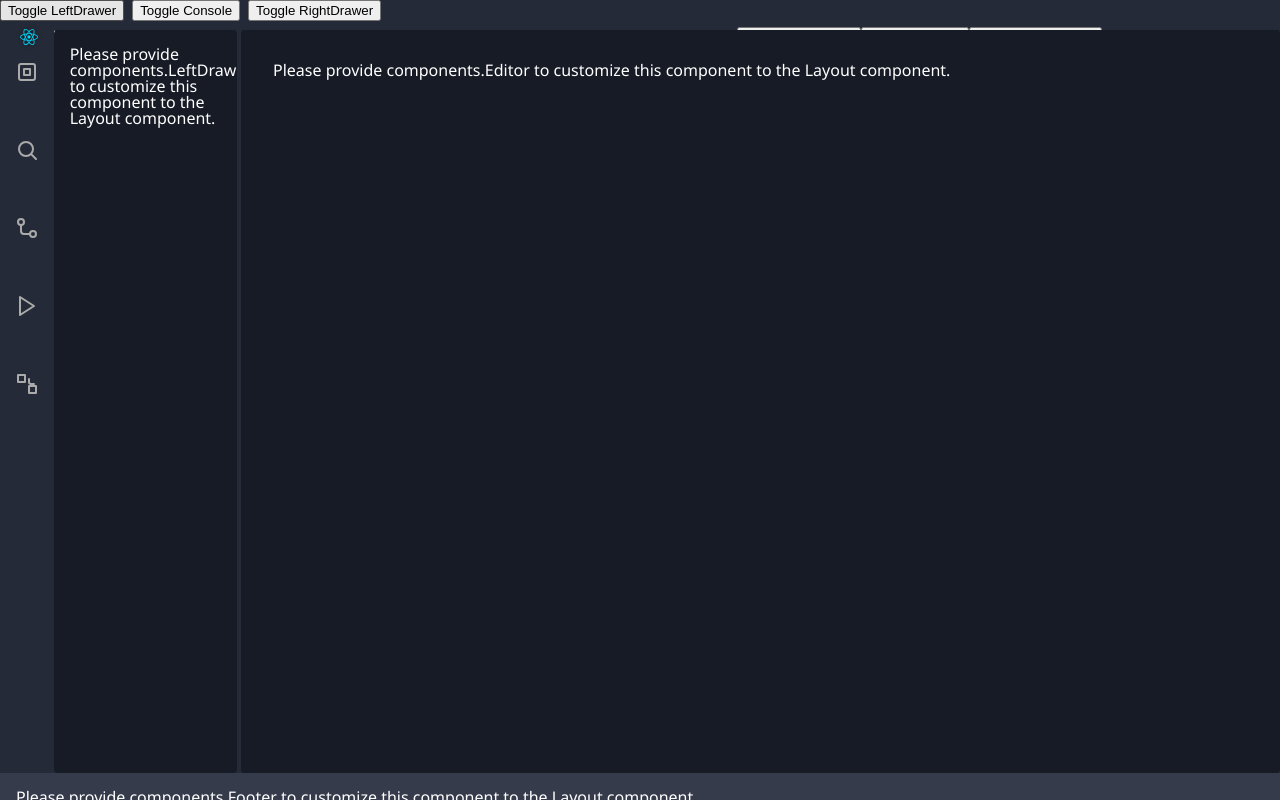
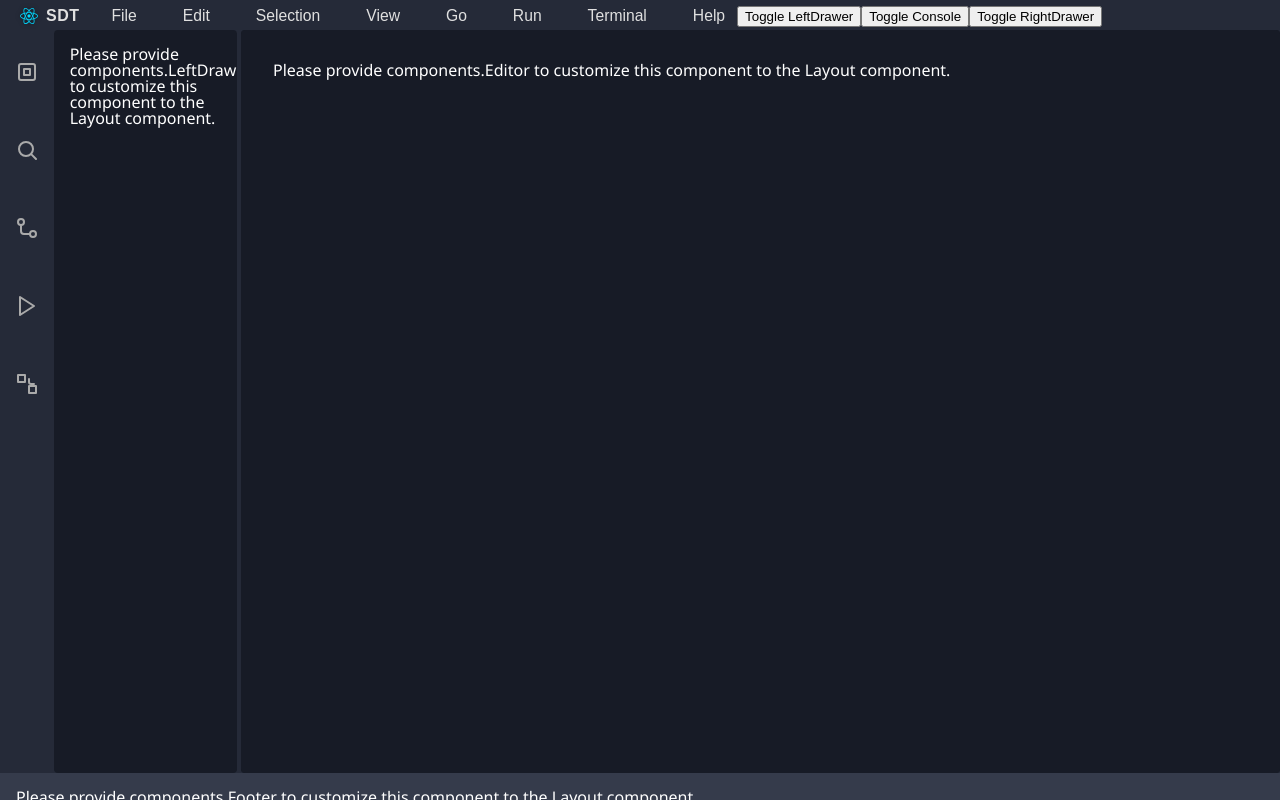
Before and after one commit to jhasselbring/sdt, a React (Vite) app: page / in a window 1280 px wide. Built offline with nearby package versions, Linux system fonts and the light colour scheme.

Commit message:
Refactor Layout component to improve structure and readability; consolidate drawer handling and update comments for clarity

```diff
--- a/src/renderer/components/Layout.jsx
+++ b/src/renderer/components/Layout.jsx
@@ -9,10 +9,8 @@ import {
     Panel,
     PanelResizeHandle,
 } from 'react-resizable-panels';
-// Import AppContext
-import { useAppContext } from '../context/AppContext';
 
-// Layout constants for sizing and colors
+// Layout constants
 const headerHeight = 56;
 const footerHeight = 31;
 const navWidth = 56;
@@ -20,7 +18,7 @@ const mainHeight = `calc(100vh - ${headerHeight}px - ${footerHeight}px)`;
 const appBackgroundColor = '#252a38';
 const appSectionBackgroundColor = '#171b26';
 
-// Styled-components for each layout section
+// Styled layout containers
 const StyledContainer = styled.div`
   background-color: ${appBackgroundColor};
 `;
@@ -44,6 +42,8 @@ const StyledNav = styled.nav`
   color: white;
   width: ${navWidth}px;
 `;
+
+// Panel wrappers
 const PanelWrapper = styled.div`
   height: 100%;
   background-color: inherit;
@@ -51,6 +51,9 @@ const PanelWrapper = styled.div`
   border-radius: 4px;
 `;
 const LeftDrawer = styled(PanelWrapper)`
+  background-color: ${appSectionBackgroundColor};
+`;
+const RightDrawer = styled(PanelWrapper)`
   background-color: ${appSectionBackgroundColor};
 `;
 const EditorArea = styled(PanelWrapper)`
@@ -72,9 +75,8 @@ const ConsolePanel = styled.div`
   color: white;
   height: 100%;
 `;
-const RightDrawer = styled(PanelWrapper)`
-  background-color: ${appSectionBackgroundColor};
-`;
+
+// Resize handles
 const HorizontalResizeHandle = styled(PanelResizeHandle)`
   background-color: #252a38;
   cursor: col-resize;
@@ -92,14 +94,8 @@ const VerticalResizeHandle = styled(PanelResizeHandle)`
   }
 `;
 
-/**
- * Renders a section component by name, with optional styles if defined in layoutConfig.components.styles.
- * @param {object} components - The components object from layoutConfig.
- * @param {string} section - The section/component name (e.g., 'Header', 'Nav').
- * @returns {JSX.Element} The rendered section or a fallback message.
- */
+// Utility: Render a layout section by name
 function renderSection(components, section) {
-    console.log(components); // For debugging: shows what components are available
   const SectionComponent = components?.[section];
   const sectionStyles = components?.styles?.[section];
   if (!SectionComponent) {
@@ -109,22 +105,24 @@ function renderSection(components, section) {
       </div>
     );
   }
-    // Pass style prop if defined for this section
-    return (
-        <SectionComponent {...(sectionStyles ? { style: sectionStyles } : {})} />
-    );
+  return <SectionComponent {...(sectionStyles ? { style: sectionStyles } : {})} />;
 }
 
 /**
- * Main Layout component for the app. Handles header, nav, drawers, editor, and console areas.
- * Accepts a layoutConfig prop to inject custom components and styles for each section.
+ * Layout Component
+ * @param layoutConfig - object containing custom components and styles
+ * @param drawerState - object with booleans for leftDrawer, rightDrawer, and console visibility
+ * @param onToggleLeftDrawer - toggle callback
+ * @param onToggleRightDrawer - toggle callback
+ * @param onToggleConsole - toggle callback
  */
-function Layout({ layoutConfig = {} }) {
+function Layout({
+  layoutConfig = {},
+  drawerState = { isLeftDrawerOpen: false, isRightDrawerOpen: false, isConsoleOpen: false }
+}) {
   const [defaultLayout, setDefaultLayout] = useState(undefined);
   const storageKey = 'editor-panel-layout';
-    // Log the components for debugging
-    console.log(layoutConfig.components);
-    // Restore layout from localStorage if available
+
   useEffect(() => {
     const saved = localStorage.getItem(storageKey);
     if (saved) {
@@ -136,51 +134,38 @@ function Layout({ layoutConfig = {} }) {
     }
   }, []);
 
-    // Save panel layout to localStorage
   const handleSaveLayout = (sizes) => {
     localStorage.setItem(storageKey, JSON.stringify(sizes));
   };
 
-    // Use context for toggling drawers/console
-    const { state, toggleLeftDrawer, toggleRightDrawer, toggleConsole } = useAppContext();
-    const drawerState = state.componentSections.state;
-
   return (
     <StyledContainer style={layoutConfig?.components?.styles?.Container} data-name="Container">
-            {/* Header section, with optional custom styles */}
       <StyledHeader style={layoutConfig?.components?.styles?.Header} data-name="Header">
-                {/* Demo toggle buttons */}
-                <div style={{ display: 'flex', gap: '8px', alignItems: 'center' }}>
-                  <button onClick={toggleLeftDrawer}>Toggle LeftDrawer</button>
-                  <button onClick={toggleConsole}>Toggle Console</button>
-                  <button onClick={toggleRightDrawer}>Toggle RightDrawer</button>
-                </div>
+
         {renderSection(layoutConfig?.components, 'Header')}
       </StyledHeader>
 
       <StyledMain style={layoutConfig?.components?.styles?.Main} data-name="Main">
-                {/* Navigation section */}
         <StyledNav style={layoutConfig?.components?.styles?.Nav} data-name="Nav">
           {renderSection(layoutConfig?.components, 'Nav')}
         </StyledNav>
-                {/* Main panel group: left drawer, editor, console, right drawer */}
+
         <PanelGroup
           direction="horizontal"
           autoSaveId="main-panels"
           onLayout={handleSaveLayout}
         >
-                    {/* Left drawer section */}
           {drawerState.isLeftDrawerOpen && (
+            <>
               <Panel minSize={1} defaultSize={15}>
                 <LeftDrawer style={layoutConfig?.components?.styles?.LeftDrawer} data-name="LeftDrawer">
                   {renderSection(layoutConfig?.components, 'LeftDrawer')}
                 </LeftDrawer>
               </Panel>
+              <HorizontalResizeHandle />
+            </>
           )}
 
-                    {drawerState.isLeftDrawerOpen && <HorizontalResizeHandle />}
-
-                    {/* Editor and console panels */}
           <Panel minSize={1}>
             <EditorArea style={layoutConfig?.components?.styles?.Editor} data-name="Editor">
               <PanelGroup direction="vertical">
@@ -189,32 +174,39 @@ function Layout({ layoutConfig = {} }) {
                     {renderSection(layoutConfig?.components, 'Editor')}
                   </EditorPanel>
                 </Panel>
-                                {drawerState.isConsoleOpen && <VerticalResizeHandle />}
+
                 {drawerState.isConsoleOpen && (
+                  <>
+                    <VerticalResizeHandle />
                     <Panel minSize={10}>
-                                      <ConsolePanel id="console" className="console-area" style={layoutConfig?.components?.styles?.ConsolePanel} data-name="ConsolePanel">
+                      <ConsolePanel
+                        id="console"
+                        className="console-area"
+                        style={layoutConfig?.components?.styles?.ConsolePanel}
+                        data-name="ConsolePanel"
+                      >
                         {renderSection(layoutConfig?.components, 'ConsolePanel')}
                       </ConsolePanel>
                     </Panel>
+                  </>
                 )}
               </PanelGroup>
             </EditorArea>
           </Panel>
 
-                    {drawerState.isRightDrawerOpen && <HorizontalResizeHandle />}
-
-                    {/* Right drawer section */}
           {drawerState.isRightDrawerOpen && (
+            <>
+              <HorizontalResizeHandle />
               <Panel minSize={1} defaultSize={15}>
                 <RightDrawer style={layoutConfig?.components?.styles?.RightDrawer} data-name="RightDrawer">
                   {renderSection(layoutConfig?.components, 'RightDrawer')}
                 </RightDrawer>
               </Panel>
+            </>
           )}
         </PanelGroup>
       </StyledMain>
 
-            {/* Footer section */}
       <StyledFooter style={layoutConfig?.components?.styles?.Footer}>
         {renderSection(layoutConfig?.components, 'Footer')}
       </StyledFooter>
```
Lines whose indentation alone changed are shown as unchanged.
